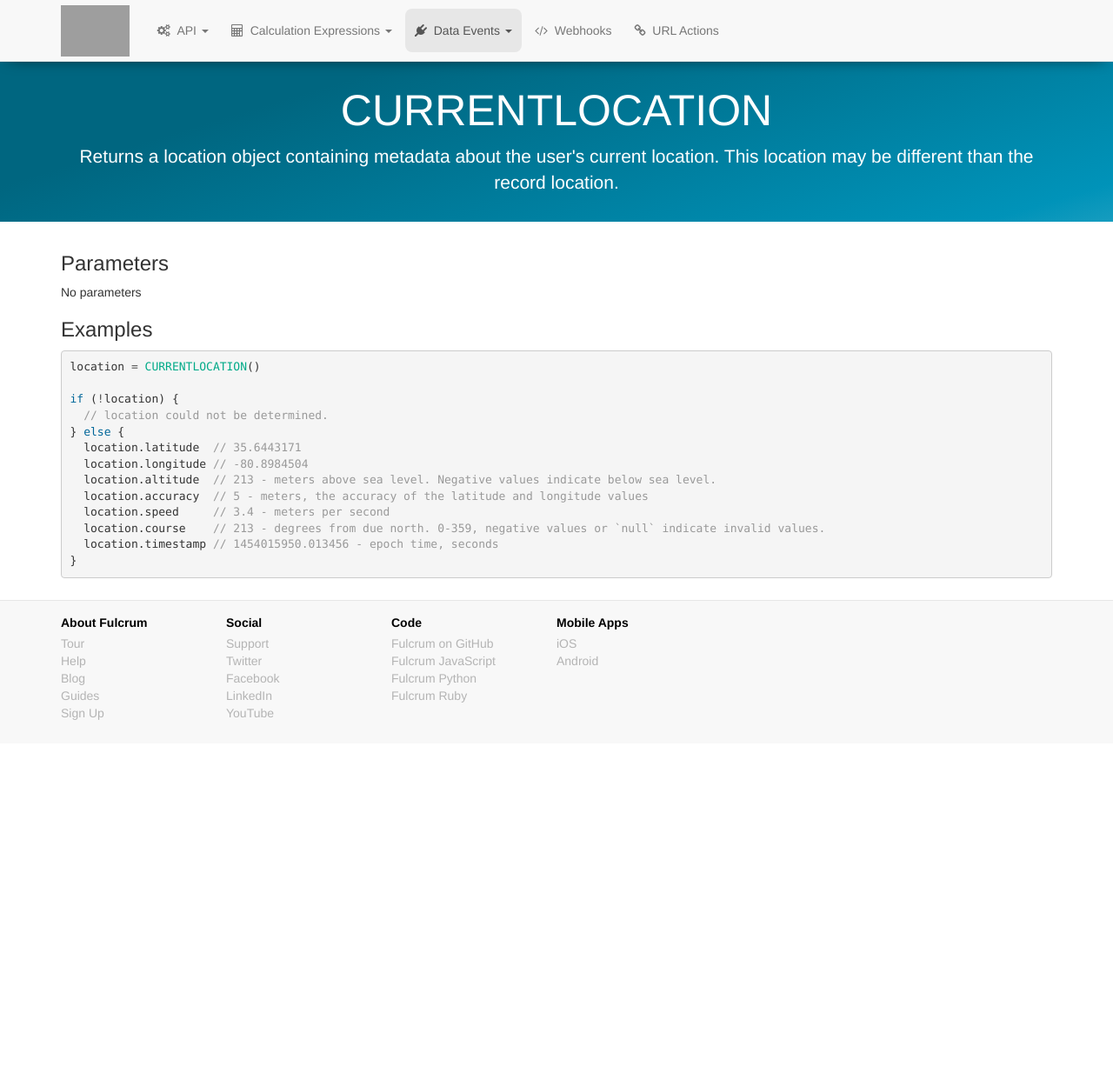
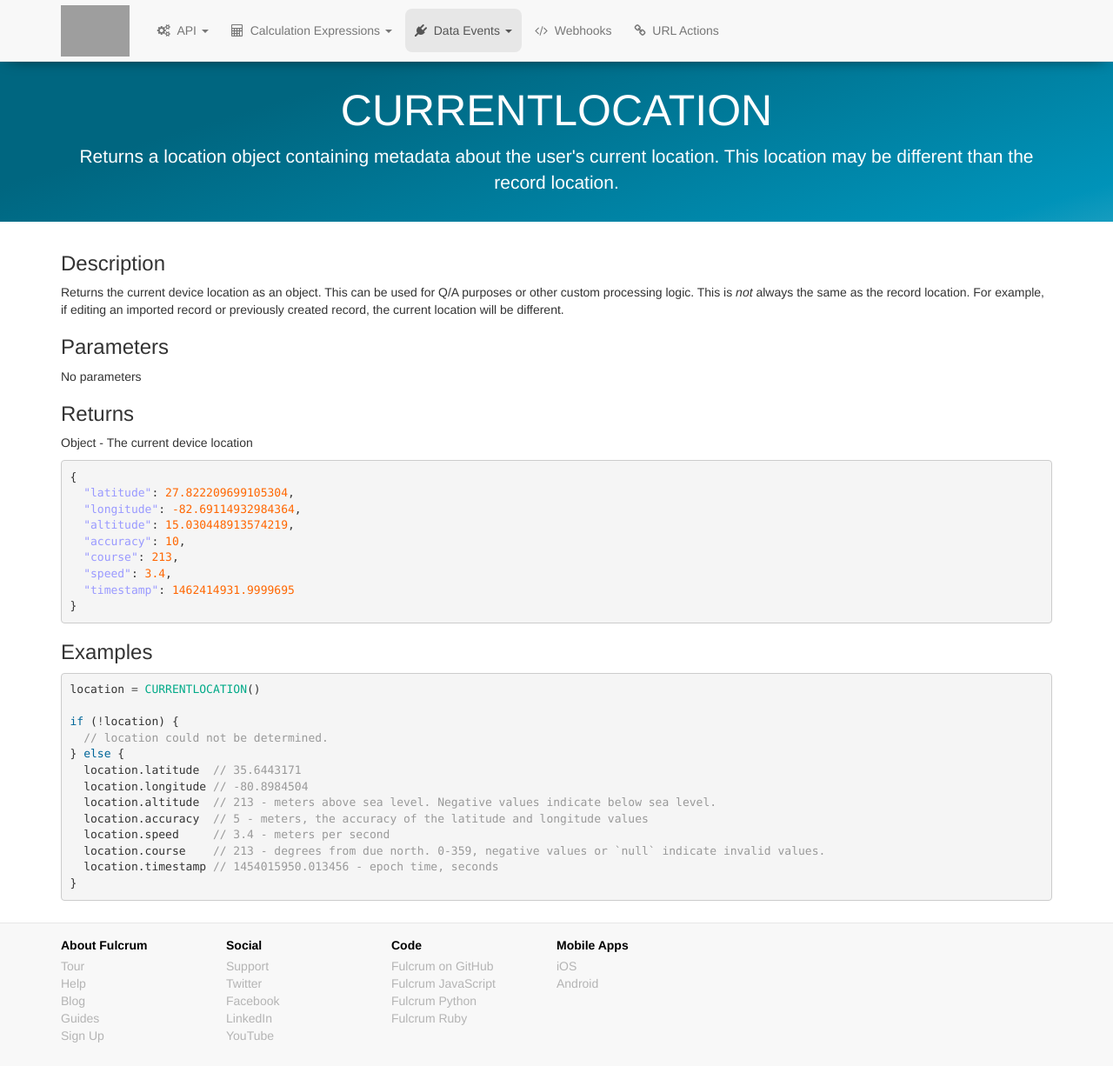
Before and after one commit to rylincoln/developer.fulcrumapp.com, a Jekyll site: the page built from _data-events/reference/currentlocation.md, in a window 1280 px wide and 1226 px high. Shown: the whole window at 87% size. Built offline with Jekyll 4.4.1, drawn with Linux system fonts in a browser that asks for light colours; nearby versions of some CDN libraries; grey boxes are pictures that could not be loaded.

Commit message:
Add some detail on CURRENTLOCATION

````diff
--- a/_data-events/reference/currentlocation.md
+++ b/_data-events/reference/currentlocation.md
@@ -7,9 +7,29 @@ category: section
 permalink: /data-events/reference/currentlocation/
 ---
 
+### Description
+
+Returns the current device location as an object. This can be used for Q/A purposes or other custom processing logic. This is *not* always the same as the record location. For example, if editing an imported record or previously created record, the current location will be different.
+
 ### Parameters
 
 No parameters
+
+### Returns
+
+Object - The current device location
+
+```json
+{
+  "latitude": 27.822209699105304,
+  "longitude": -82.69114932984364,
+  "altitude": 15.030448913574219,
+  "accuracy": 10,
+  "course": 213,
+  "speed": 3.4,
+  "timestamp": 1462414931.9999695
+}
+```
 
 ### Examples
 
````
